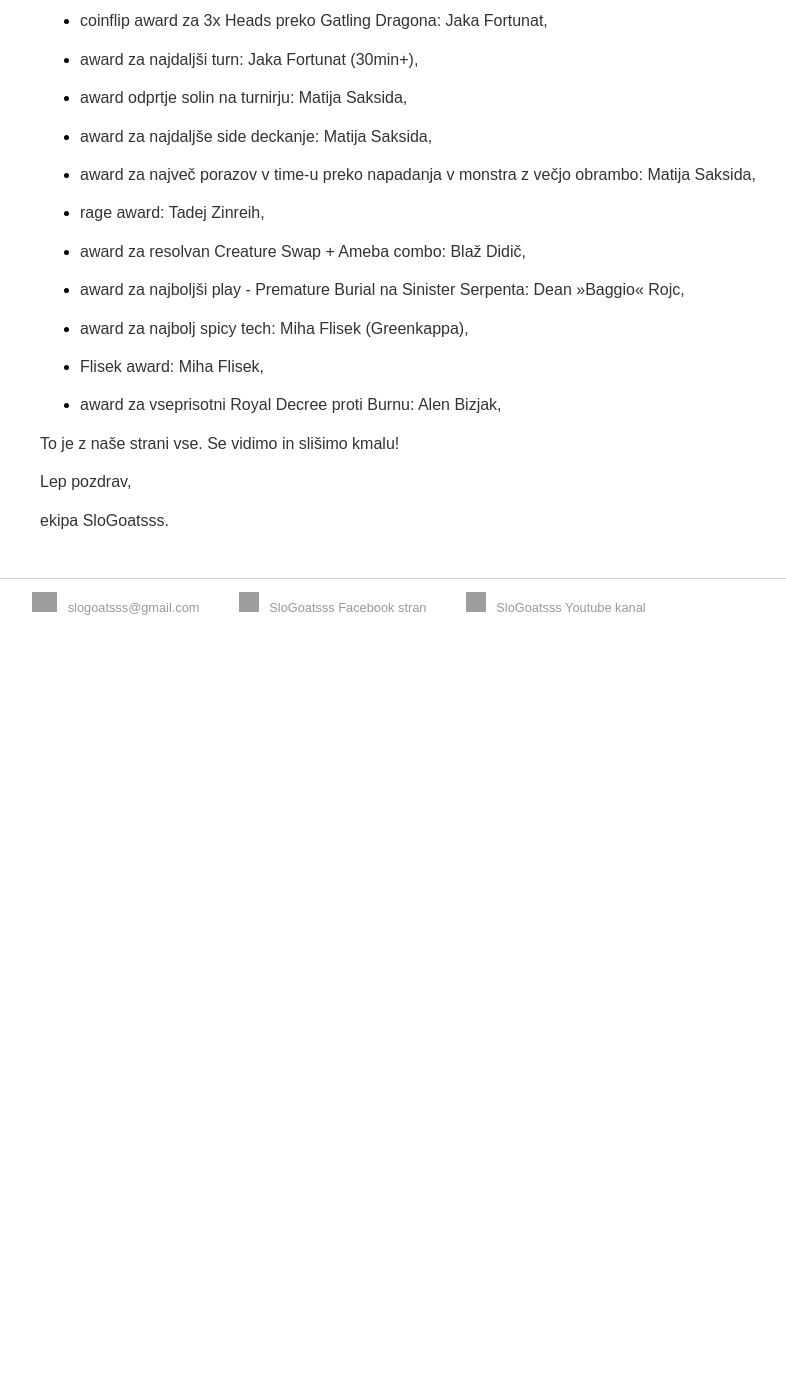
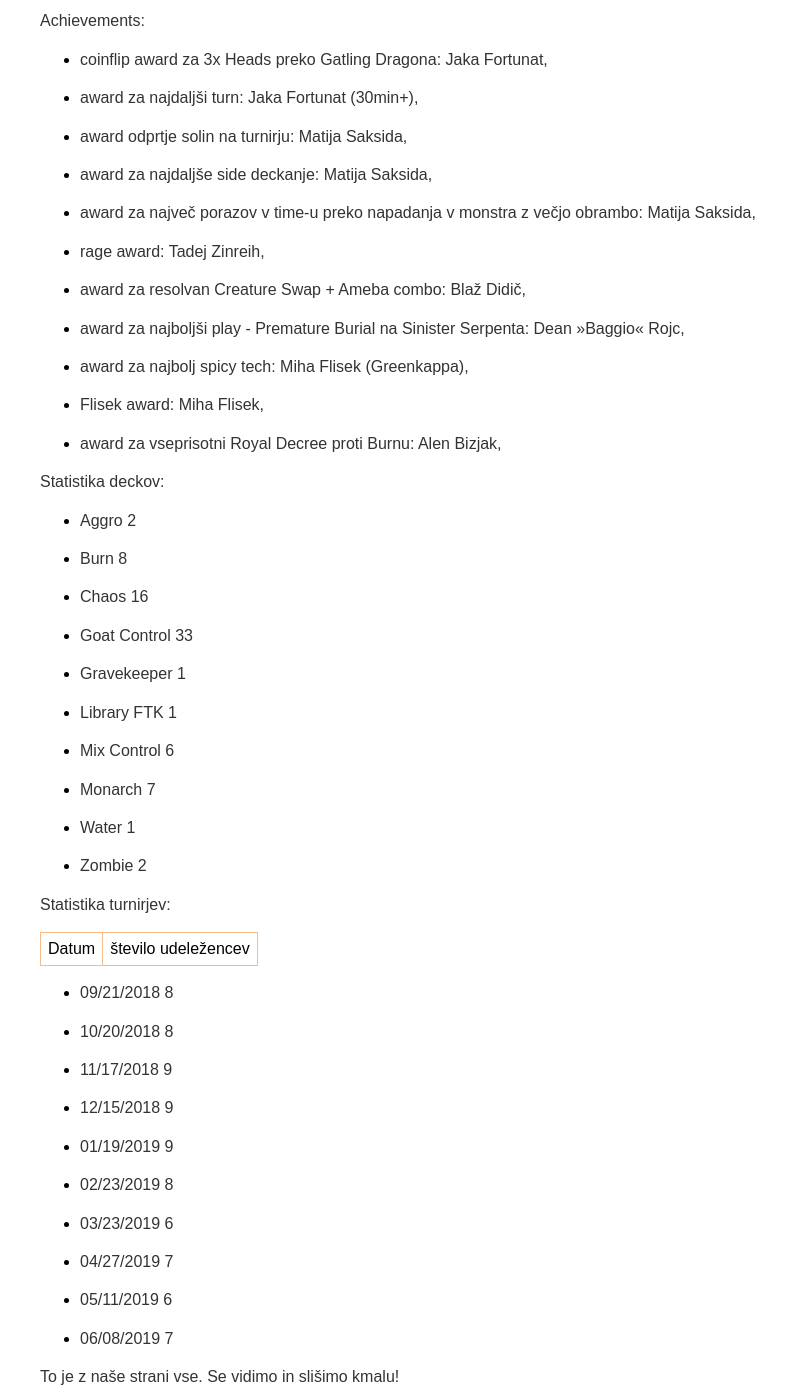
Before and after one commit to slogoatsss/slogoatsss.github.io, a Jekyll site: the page built from _posts/2019-06-09-coverage.md, in a window 1280 px wide and 1400 px high, scrolled down 1631 px. Shown: the whole window, without its empty margins (200-986 px from the left). Built offline with Jekyll 4.4.1, drawn with Linux system fonts in a browser that asks for light colours; nearby versions of some CDN libraries; library files that are not in the unit come from our copies; before the commit the page ends 2261 px from its top, so only the background shows below that; some of the changed text lies outside the part shown; grey boxes are pictures that could not be loaded.

Commit message:
Update 2019-06-09-coverage.md

```diff
--- a/_posts/2019-06-09-coverage.md
+++ b/_posts/2019-06-09-coverage.md
@@ -48,7 +50,7 @@ V nadaljevanju sledi še kratek pregled statistike in zanimivega dogajanja / utr
 
 - največ različnih deckov: Severin Baršek,
 
-- igral proti največ različnim nasprotnikom: Jaka Fortunat,
+- igral proti največ različnim nasprotnikom: Jaka Fortunat (15),
 
 - najbolj zvest svojemu decku: Gašper Govekar,
 
@@ -84,6 +86,51 @@ Achievements:
 
 - award za vseprisotni Royal Decree proti Burnu: Alen Bizjak,
 
+Statistika deckov:
+
+- Aggro	2
+
+- Burn	8
+
+- Chaos	16
+
+- Goat Control	33
+
+- Gravekeeper	1
+
+- Library FTK	1
+
+- Mix Control	6
+
+- Monarch	7
+
+- Water	1
+
+- Zombie	2
+
+Statistika turnirjev:
+
+Datum      | število udeležencev
+
+- 09/21/2018	8
+
+- 10/20/2018	8
+
+- 11/17/2018	9
+
+- 12/15/2018	9
+
+- 01/19/2019	9
+
+- 02/23/2019	8
+
+- 03/23/2019	6
+
+- 04/27/2019	7
+
+- 05/11/2019	6
+
+- 06/08/2019	7
 
 
 To je z naše strani vse. Se vidimo in slišimo kmalu!
```
Also changed, not shown: other parts of _posts/2019-06-09-coverage.md (+3 -1 lines).
